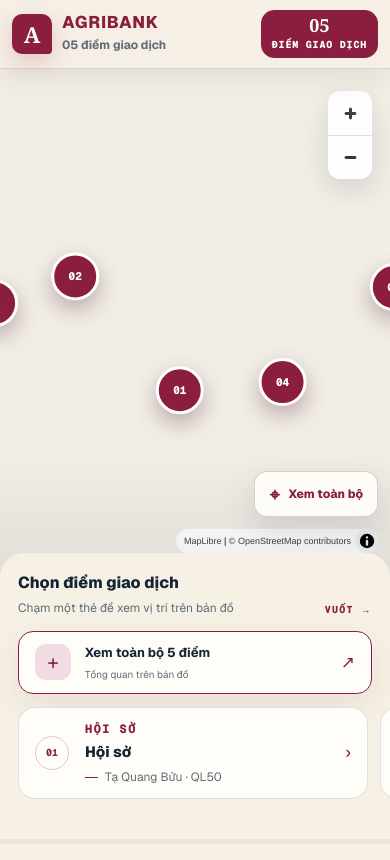
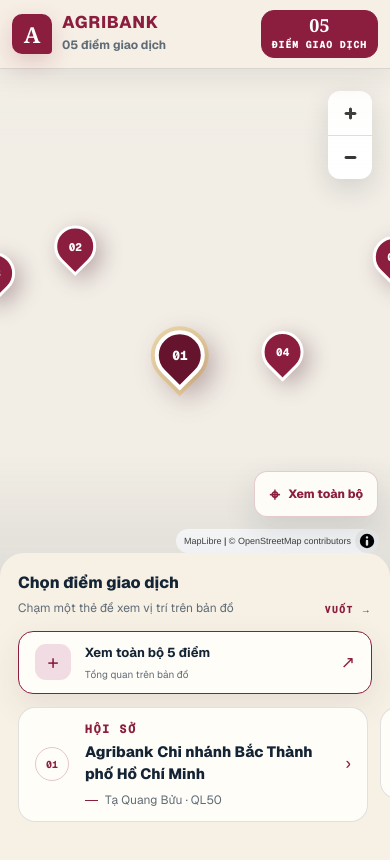
Before and after one commit to thinhvd77/Agribank_Map, a Next.js app: page / in a window 390 px wide. Built offline with nearby package versions, Linux system fonts and the light colour scheme.

Commit message:
Update branch identity and map pins

```diff
--- a/app/BranchMap.tsx
+++ b/app/BranchMap.tsx
@@ -28,7 +28,7 @@
   {
     id: "hoi-so",
     number: 1,
-    name: "H\u1ed9i s\u1edf",
+    name: "Agribank Chi nh\u00e1nh B\u1eafc Th\u00e0nh ph\u1ed1 H\u1ed3 Ch\u00ed Minh",
     type: "H\u1ed8I S\u1ede",
     address:
       "925 - 925 (ABCD), T\u1ea1 Quang B\u1eedu, Ph\u01b0\u1eddng B\u00ecnh \u0110\u00f4ng, TP. H\u1ed3 Ch\u00ed Minh",
@@ -452,7 +452,7 @@
           closeButton: true,
           closeOnClick: false,
           maxWidth: "310px",
-          offset: 24,
+          offset: 64,
         });
 
         map.addControl(
@@ -462,11 +462,15 @@
 
         BRANCHES.forEach((branch) => {
           const element = document.createElement("button");
+          const pin = document.createElement("span");
           const number = document.createElement("span");
           element.type = "button";
-          element.className = "branch-marker";
+          element.className = `branch-marker${branch.id === "hoi-so" ? " is-head-office" : ""}`;
+          pin.className = "branch-marker-pin";
+          number.className = "branch-marker-number";
           number.textContent = String(branch.number).padStart(2, "0");
-          element.append(number);
+          pin.append(number);
+          element.append(pin);
           element.title = branch.name;
           element.setAttribute(
             "aria-label",
@@ -480,7 +484,7 @@
           };
           element.addEventListener("click", handleClick);
 
-          const marker = new maplibregl.Marker({ element, anchor: "center" })
+          const marker = new maplibregl.Marker({ element, anchor: "bottom" })
             .setLngLat(branch.coordinates)
             .addTo(map as MapLibreMap);
 
--- a/app/globals.css
+++ b/app/globals.css
@@ -619,33 +619,74 @@
 }
 
 .branch-marker {
+  --marker-size: 54px;
+  --pin-size: 38px;
+  --pin-inset: 8px;
+  --pin-bottom: 8px;
+
   position: absolute;
-  display: grid;
-  width: 42px;
-  height: 42px;
-  place-items: center;
+  z-index: 1;
+  width: var(--marker-size);
+  height: var(--marker-size);
   padding: 0;
-  border: 3px solid var(--white);
-  border-radius: 50%;
-  background: var(--burgundy);
-  box-shadow: 0 9px 22px rgba(73, 25, 42, 0.32);
+  border: 0;
+  background: transparent;
   color: var(--white);
   cursor: pointer;
   font-family: var(--font-geist-mono), monospace;
   font-size: 11px;
   font-weight: 800;
+  appearance: none;
+}
+
+.branch-marker.is-head-office {
+  --marker-size: 66px;
+  --pin-size: 46px;
+  --pin-inset: 10px;
+  --pin-bottom: 10px;
+
+  z-index: 2;
+  font-size: 13px;
+}
+
+.branch-marker.is-active {
+  z-index: 3;
+}
+
+.branch-marker-pin {
+  position: absolute;
+  bottom: var(--pin-bottom);
+  left: var(--pin-inset);
+  display: grid;
+  width: var(--pin-size);
+  height: var(--pin-size);
+  place-items: center;
+  border: 3px solid var(--white);
+  border-radius: 50% 50% 50% 0;
+  background: var(--burgundy);
+  box-shadow: 0 9px 22px rgba(73, 25, 42, 0.32);
+  transform: rotate(-45deg);
   transition:
     background 180ms ease,
     border-color 180ms ease,
     box-shadow 180ms ease;
 }
 
-.branch-marker > span {
-  line-height: 1;
+.branch-marker.is-head-office .branch-marker-pin {
+  border-width: 4px;
+  background: var(--burgundy-dark);
+  box-shadow:
+    0 0 0 4px rgba(217, 155, 25, 0.3),
+    0 12px 28px rgba(73, 25, 42, 0.38);
 }
 
-.branch-marker:hover,
-.branch-marker.is-active {
+.branch-marker-number {
+  line-height: 1;
+  transform: rotate(45deg);
+}
+
+.branch-marker:hover .branch-marker-pin,
+.branch-marker.is-active .branch-marker-pin {
   background: var(--burgundy-dark);
   border-color: #fff8e9;
   box-shadow:
@@ -653,9 +694,21 @@
     0 8px 18px rgba(20, 36, 53, 0.22);
 }
 
+.branch-marker.is-head-office:hover .branch-marker-pin,
+.branch-marker.is-head-office.is-active .branch-marker-pin {
+  box-shadow:
+    0 0 0 6px rgba(217, 155, 25, 0.36),
+    0 10px 24px rgba(20, 36, 53, 0.3);
+}
+
 .branch-marker:focus-visible {
-  outline: 3px solid #ffd66c;
-  outline-offset: 3px;
+  outline: none;
+}
+
+.branch-marker:focus-visible .branch-marker-pin {
+  box-shadow:
+    0 0 0 5px #ffd66c,
+    0 10px 24px rgba(20, 36, 53, 0.28);
 }
 
 .maplibregl-popup {
@@ -1059,8 +1112,17 @@
   }
 
   .branch-marker {
-    width: 46px;
-    height: 46px;
+    --marker-size: 58px;
+    --pin-size: 40px;
+    --pin-inset: 9px;
+    --pin-bottom: 8px;
+  }
+
+  .branch-marker.is-head-office {
+    --marker-size: 70px;
+    --pin-size: 48px;
+    --pin-inset: 11px;
+    --pin-bottom: 10px;
   }
 
   .maplibregl-ctrl-top-right {
@@ -1160,8 +1222,17 @@
   }
 
   .branch-marker {
-    width: 48px;
-    height: 48px;
+    --marker-size: 60px;
+    --pin-size: 42px;
+    --pin-inset: 9px;
+    --pin-bottom: 9px;
+  }
+
+  .branch-marker.is-head-office {
+    --marker-size: 72px;
+    --pin-size: 50px;
+    --pin-inset: 11px;
+    --pin-bottom: 10px;
   }
 }
 
--- a/app/layout.tsx
+++ b/app/layout.tsx
@@ -14,16 +14,17 @@
 });
 
 const metadataCopy = {
-  title: "M\u1ea1ng l\u01b0\u1edbi \u0111i\u1ec3m giao d\u1ecbch | Agribank Chi nh\u00e1nh 8",
+  title:
+    "M\u1ea1ng l\u01b0\u1edbi \u0111i\u1ec3m giao d\u1ecbch | Agribank Chi nh\u00e1nh B\u1eafc Th\u00e0nh ph\u1ed1 H\u1ed3 Ch\u00ed Minh",
   description:
-    "B\u1ea3n \u0111\u1ed3 t\u01b0\u01a1ng t\u00e1c 5 \u0111i\u1ec3m giao d\u1ecbch Agribank Chi nh\u00e1nh 8 t\u1ea1i TP. H\u1ed3 Ch\u00ed Minh.",
+    "B\u1ea3n \u0111\u1ed3 t\u01b0\u01a1ng t\u00e1c 5 \u0111i\u1ec3m giao d\u1ecbch Agribank Chi nh\u00e1nh B\u1eafc Th\u00e0nh ph\u1ed1 H\u1ed3 Ch\u00ed Minh.",
   applicationName: "B\u1ea3n \u0111\u1ed3 m\u1ea1ng l\u01b0\u1edbi Agribank",
 };
 
 const siteUrl = "https://agribank-chi-nhanh-8-map.vodangthinh4.chatgpt.site";
 const imageUrl = `${siteUrl}/og.png`;
 const socialTitle =
-  "M\u1ea1ng l\u01b0\u1edbi \u0111i\u1ec3m giao d\u1ecbch Agribank Chi nh\u00e1nh 8";
+  "M\u1ea1ng l\u01b0\u1edbi \u0111i\u1ec3m giao d\u1ecbch Agribank Chi nh\u00e1nh B\u1eafc Th\u00e0nh ph\u1ed1 H\u1ed3 Ch\u00ed Minh";
 const socialDescription =
   "Kh\u00e1m ph\u00e1 v\u1ecb tr\u00ed v\u00e0 c\u00e1c tr\u1ee5c k\u1ebft n\u1ed1i ch\u00ednh c\u1ee7a 5 \u0111i\u1ec3m giao d\u1ecbch t\u1ea1i TP. H\u1ed3 Ch\u00ed Minh.";
 
--- a/app/page.tsx
+++ b/app/page.tsx
@@ -5,8 +5,8 @@
 
 const COPY = {
   directory: "Danh b\u1ea1 \u0111i\u1ec3m giao d\u1ecbch",
-  brandLabel: "Agribank Chi nh\u00e1nh 8",
-  branch8: "CHI NH\u00c1NH 8",
+  brandLabel: "Agribank Chi nh\u00e1nh B\u1eafc Th\u00e0nh ph\u1ed1 H\u1ed3 Ch\u00ed Minh",
+  branchLabel: "CHI NH\u00c1NH B\u1eaeC TP. H\u1ed2 CH\u00cd MINH",
   networkMap: "B\u1ea2N \u0110\u1ed2 M\u1ea0NG L\u01af\u1edaI",
   region: "KHU V\u1ef0C TP. H\u1ed2 CH\u00cd MINH",
   network: "M\u1ea1ng l\u01b0\u1edbi",
@@ -105,7 +105,7 @@
             <span className="brand-mark" aria-hidden="true">A</span>
             <span>
               <strong>AGRIBANK</strong>
-              <small>{COPY.branch8}</small>
+              <small>{COPY.branchLabel}</small>
             </span>
           </a>
           <span className="live-dot"><i aria-hidden="true" />{COPY.networkMap}</span>
@@ -200,7 +200,7 @@
         </nav>
 
         <footer className="directory-footer">
-          <span>AGRIBANK - {COPY.branch8}</span>
+          <span>AGRIBANK - {COPY.branchLabel}</span>
           <span>{COPY.cityYear}</span>
         </footer>
       </aside>
```
Also changed, not shown: 2 other files (tests, documents, lock files or other folders).
